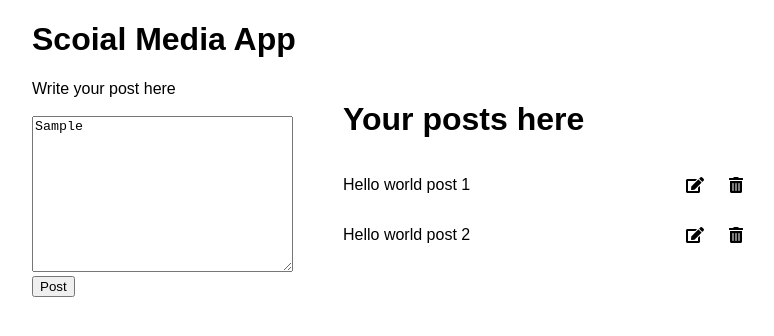
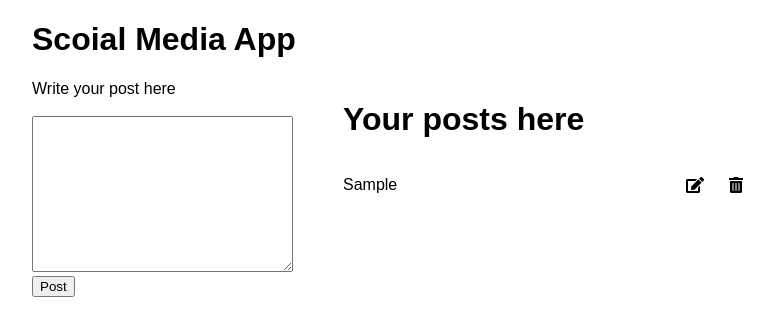
Before and after one commit to RonenTGreat/CRUD-Basics, a plain HTML site: page index.html in a window 1280 px wide. Both pictures are taken after typing "Sample" into the empty fields and a click on the button "Post". Shown: the whole page, without its empty margins (18-792 px from the left). Drawn offline with Linux system fonts and the light colour scheme.

Commit message:
done with post and delete function

```diff
--- a/index.html
+++ b/index.html
@@ -8,7 +8,7 @@
       rel="stylesheet"
       href="https://cdnjs.cloudflare.com/ajax/libs/font-awesome/5.15.4/css/all.min.css"
     />
-    <link rel="stylesheet" href="style.css">
+    <link rel="stylesheet" href="style.css" />
     <title>Social Media(CRUDE Basics)</title>
   </head>
   <body>
@@ -25,23 +25,7 @@
       </div>
       <div class="right">
         <h1>Your posts here</h1>
-        <div id="posts">
-          <div>
-            <p>Hello world post 1</p>
-            <span class="options">
-              <i class="fas fa-edit"></i>
-              <i class="fas fa-trash-alt"></i>
-            </span>
-          </div>
-
-          <div>
-            <p>Hello world post 2</p>
-            <span class="options">
-              <i class="fas fa-edit"></i>
-              <i class="fas fa-trash-alt"></i>
-            </span>
-          </div>
-        </div>
+        <div id="posts"></div>
       </div>
     </div>
     <script src="./main.js"></script>
--- a/main.js
+++ b/main.js
@@ -31,4 +31,23 @@ let data = {};
 let acceptData = () => {
   data["text"] = input.value;
   console.log(data);
+
+  createPost();
 };
+
+let createPost = () => {
+  posts.innerHTML += `
+    <div>
+      <p>${data.text}</p>
+      <span class = "options">
+        <i onClick="editPost(this)" class = "fas fa-edit"></i>
+        <i onClick="deletePost(this)" class = "fas fa-trash-alt"></i>
+      </span>
+    </div>
+  `;
+  input.value = "";
+}
+
+let deletePost = (e) => {
+  e.parentElement.parentElement.remove();
+};
```
